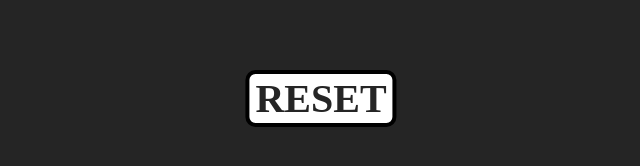
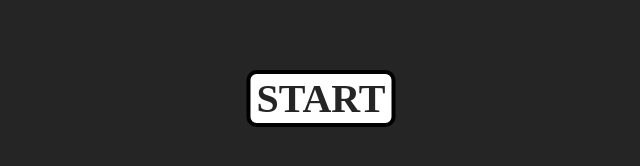
Before and after one commit to NazarBezpaliuk/calc, a plain HTML site: page index.html in a window 1280 px wide. Shown: the part 210-376 px from the top of the page, 319-959 px from the left. Drawn offline with Linux system fonts and the light colour scheme.

Commit message:
Update index.html

```diff
--- a/index.html
+++ b/index.html
@@ -8,7 +8,7 @@
     <title>Document</title>
   </head>
   <body>
-    <button id="reset">reset</button>
+    <button id="reset">start</button>
     <div class="calc">
       <span id="a">12</span><span id="b"></span><span id="c">23</span
       ><span id="d">=</span> <input id="f" type="text" /><button id="ok">
```
